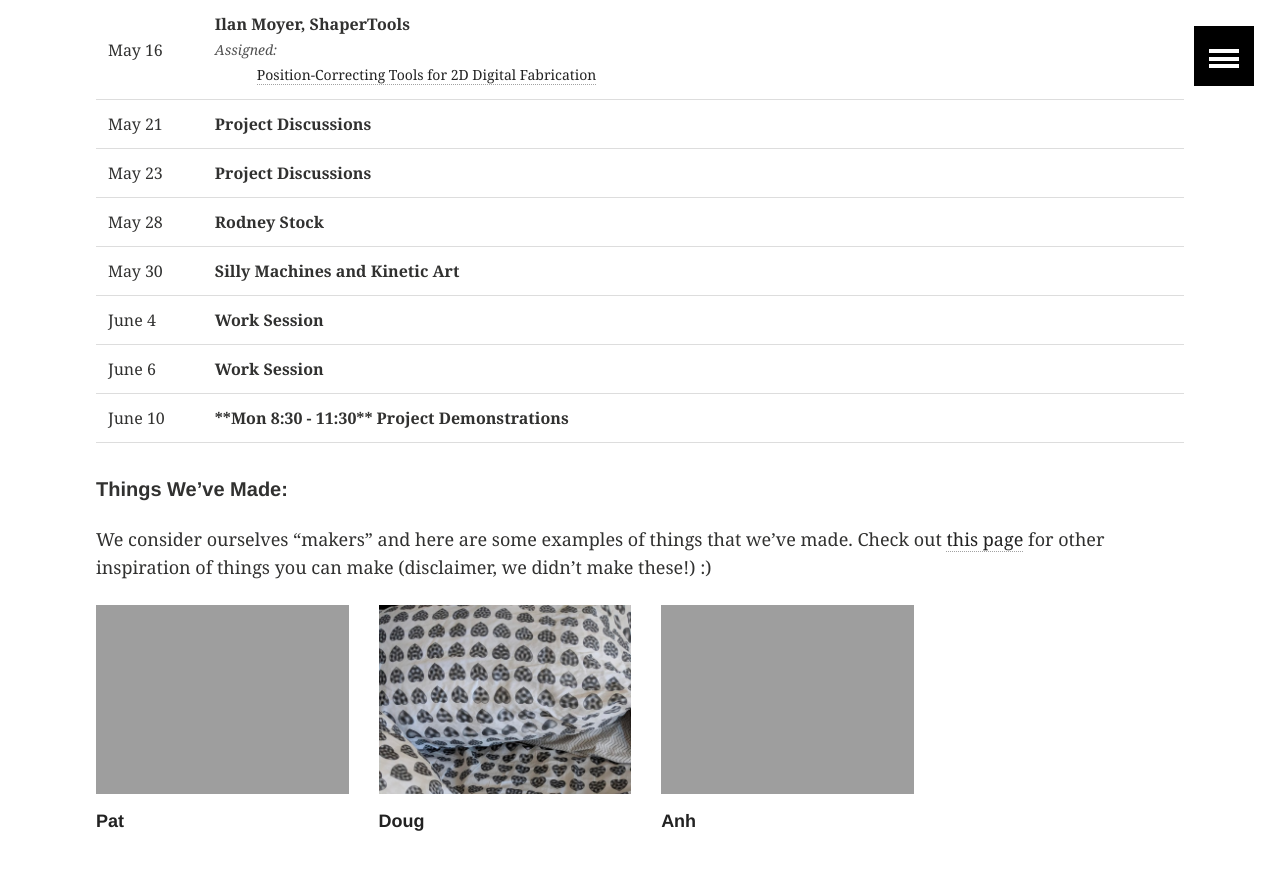
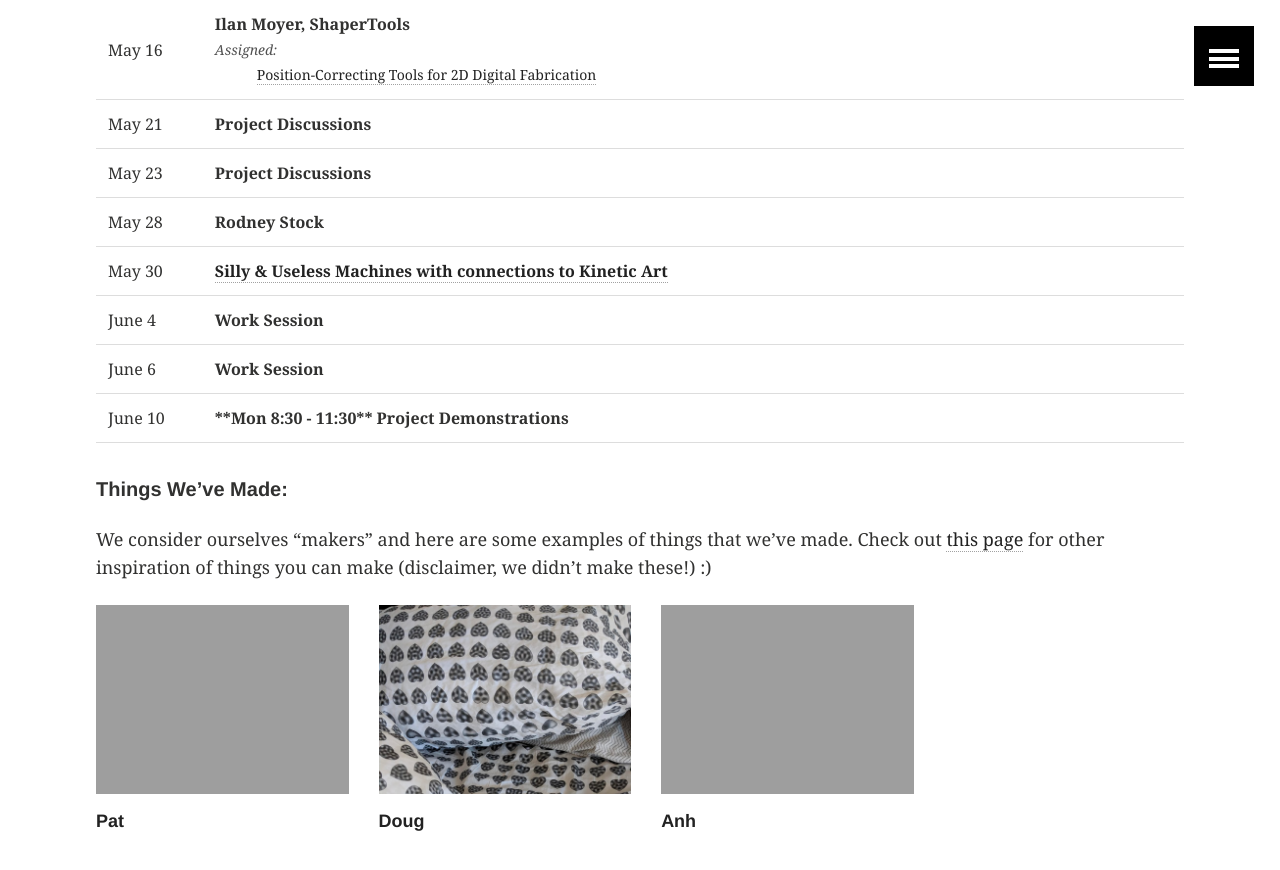
Before and after one commit to cs448m/cs448m.github.io, a Jekyll site: the page built from index.md, in a window 1280 px wide and 900 px high, scrolled down 2050 px. Shown: the top 870 px of the window. Built offline with Jekyll 4.4.1, drawn with Linux system fonts in a browser that asks for light colours.

Commit message:
updated index

```diff
--- a/index.md
+++ b/index.md
@@ -75,7 +75,7 @@ For more detailed course logistics and policies, see the [course info](/course_i
     <tr><td>May 21</td><td><b>Project Discussions</b></td></tr>
     <tr><td>May 23</td><td><b>Project Discussions</b></td></tr>
     <tr><td>May 28</td><td><b>Rodney Stock</b></td></tr>
-    <tr><td>May 30</td><td><b>Silly Machines and Kinetic Art  </b></td></tr>
+    <tr><td>May 30</td><td><a href="/lectures/silly/SillyUselessKinetic.pdf"><b>Silly & Useless Machines with connections to Kinetic Art  </b></a></td></tr>
     <tr><td>June 4</td><td><b>Work Session</b></td></tr>
     <tr><td>June 6</td><td><b>Work Session</b></td></tr>
     <tr><td>June 10</td><td><b>**Mon 8:30 - 11:30** Project Demonstrations</b></td></tr>
```
